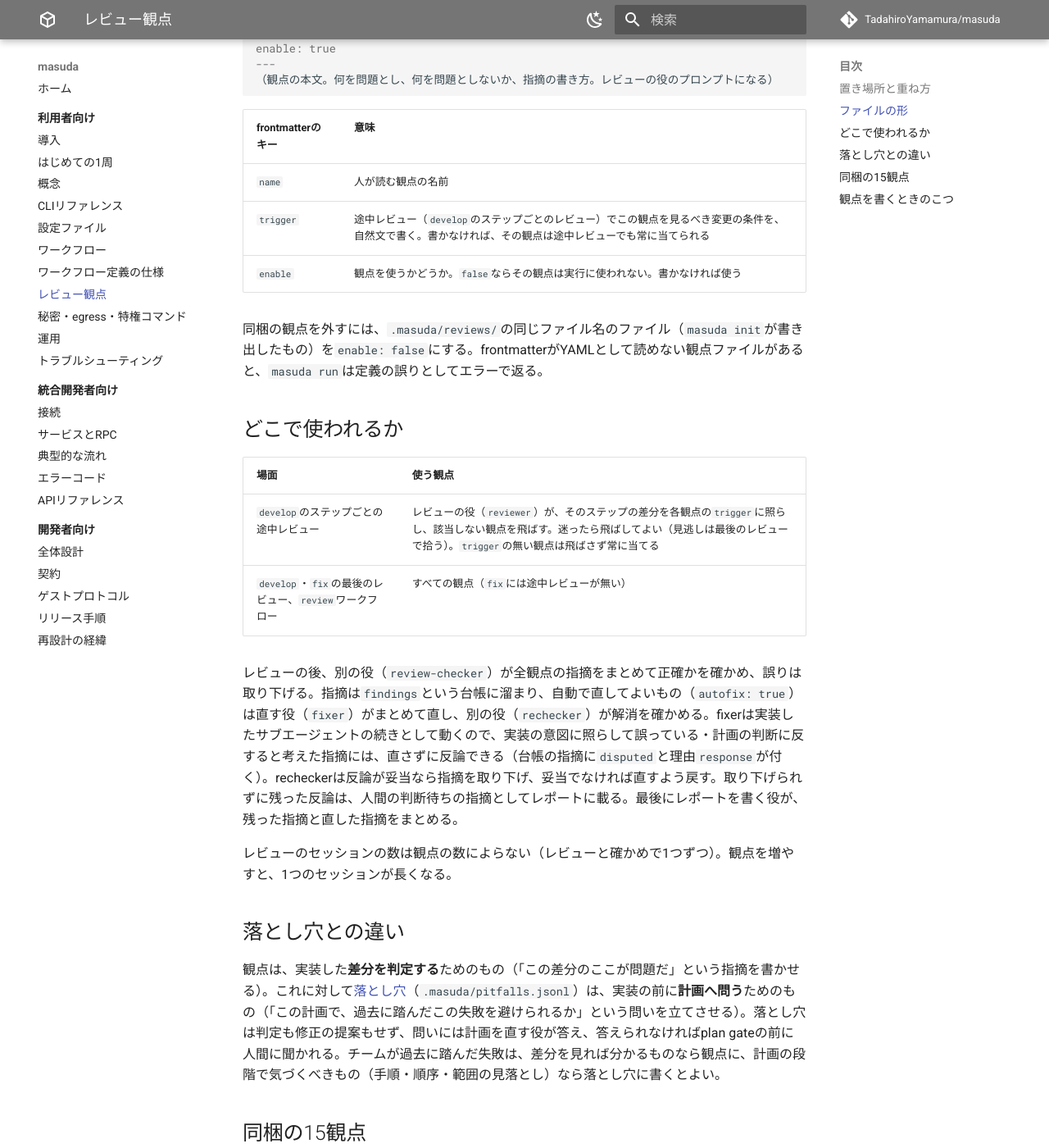
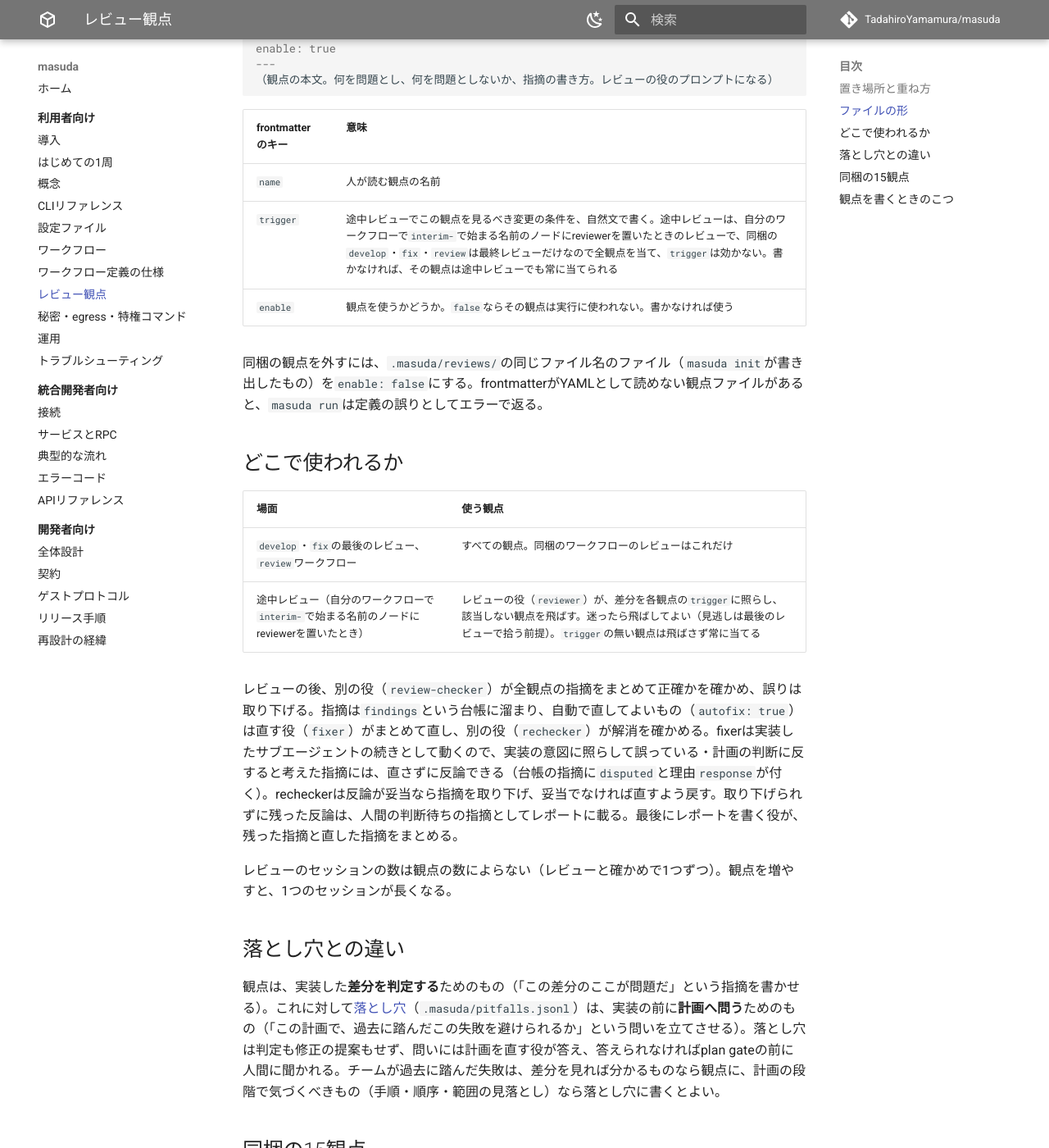
Before and after one commit to TadahiroYamamura/masuda, an MkDocs documentation site: the page built from docs/user/reviews.md, in a window 1280 px wide and 1400 px high, scrolled down 708 px. Shown: the whole window at 82% size. Built offline with MkDocs 1.6.1 and Material for MkDocs 9.7.7, drawn with Linux system fonts in a browser that asks for light colours; comment, search, counter and statistics services are not loaded; the version menu is left out; some of the changed text lies outside the part shown.

Commit message:
docs(user): 観点のtriggerが効くのは自分のワークフローの途中レビューだけと書く
## 意図
engine E14で同梱developから途中レビューが無くなり、同梱のdevelop・fix・reviewは最終レビューで全観点を当てるだけになった。triggerは、自分のワークフローでinterim-で始まる名前のノードにreviewerを置いたときにだけ効く。

Co-Authored-By: Claude Opus 5.5 <noreply@anthropic.com>

```diff
--- a/docs/user/reviews.md
+++ b/docs/user/reviews.md
@@ -24,7 +24,7 @@ enable: true
 | frontmatterのキー | 意味 |
 |---|---|
 | `name` | 人が読む観点の名前 |
-| `trigger` | 途中レビュー（`develop`のステップごとのレビュー）でこの観点を見るべき変更の条件を、自然文で書く。書かなければ、その観点は途中レビューでも常に当てられる |
+| `trigger` | 途中レビューでこの観点を見るべき変更の条件を、自然文で書く。途中レビューは、自分のワークフローで`interim-`で始まる名前のノードにreviewerを置いたときのレビューで、同梱の`develop`・`fix`・`review`は最終レビューだけなので全観点を当て、`trigger`は効かない。書かなければ、その観点は途中レビューでも常に当てられる |
 | `enable` | 観点を使うかどうか。`false`ならその観点は実行に使われない。書かなければ使う |
 
 同梱の観点を外すには、`.masuda/reviews/`の同じファイル名のファイル（`masuda init`が書き出したもの）を`enable: false`にする。frontmatterがYAMLとして読めない観点ファイルがあると、`masuda run`は定義の誤りとしてエラーで返る。
@@ -33,8 +33,8 @@ enable: true
 
 | 場面 | 使う観点 |
 |---|---|
-| `develop`のステップごとの途中レビュー | レビューの役（`reviewer`）が、そのステップの差分を各観点の`trigger`に照らし、該当しない観点を飛ばす。迷ったら飛ばしてよい（見逃しは最後のレビューで拾う）。`trigger`の無い観点は飛ばさず常に当てる |
-| `develop`・`fix`の最後のレビュー、`review`ワークフロー | すべての観点（`fix`には途中レビューが無い） |
+| `develop`・`fix`の最後のレビュー、`review`ワークフロー | すべての観点。同梱のワークフローのレビューはこれだけ |
+| 途中レビュー（自分のワークフローで`interim-`で始まる名前のノードにreviewerを置いたとき） | レビューの役（`reviewer`）が、差分を各観点の`trigger`に照らし、該当しない観点を飛ばす。迷ったら飛ばしてよい（見逃しは最後のレビューで拾う前提）。`trigger`の無い観点は飛ばさず常に当てる |
 
 レビューの後、別の役（`review-checker`）が全観点の指摘をまとめて正確かを確かめ、誤りは取り下げる。指摘は`findings`という台帳に溜まり、自動で直してよいもの（`autofix: true`）は直す役（`fixer`）がまとめて直し、別の役（`rechecker`）が解消を確かめる。fixerは実装したサブエージェントの続きとして動くので、実装の意図に照らして誤っている・計画の判断に反すると考えた指摘には、直さずに反論できる（台帳の指摘に`disputed`と理由`response`が付く）。recheckerは反論が妥当なら指摘を取り下げ、妥当でなければ直すよう戻す。取り下げられずに残った反論は、人間の判断待ちの指摘としてレポートに載る。最後にレポートを書く役が、残った指摘と直した指摘をまとめる。
 
@@ -46,7 +46,7 @@ enable: true
 
 ## 同梱の15観点
 
-| ID | 名前 | `trigger`（途中レビューで当てる条件） |
+| ID | 名前 | `trigger`（途中レビューで当てる条件。同梱のワークフローでは使わない） |
 |---|---|---|
 | `comment-criteria` | コメントの基準 | コードコメントを新規追加・変更する変更 |
 | `comment-history-leakage` | コメントへの修正経緯・レビュー指摘の混入 | コードコメントを新規追加・変更する変更、特にレビュー指摘への対応や既存実装の修正としてコメントを書き換えている場合 |
@@ -57,8 +57,8 @@ enable: true
 | `injection-vulnerability` | インジェクション脆弱性 | SQLクエリの組み立て、シェルコマンドの実行、HTMLレンダリング、ユーザー入力を外部システムに渡す処理を新規追加・変更する変更 |
 | `input-validation-gaps` | 入力バリデーションの漏れ | 外部からの入力（APIリクエストパラメータ・フォーム入力）を受け取り処理するコードを新規追加・変更する変更 |
 | `logging-secrets` | 機密情報のログ出力 | ログ出力処理を新規追加・変更する変更 |
-| `missing-tests-guard-clauses` | ガード処理に対応するテストの漏れ | なし（途中レビューでも常に当てる） |
-| `missing-tests-new-code` | 新規コードへのテスト漏れ | なし（途中レビューでも常に当てる） |
+| `missing-tests-guard-clauses` | ガード処理に対応するテストの漏れ | なし（途中レビューを置いても常に当てる） |
+| `missing-tests-new-code` | 新規コードへのテスト漏れ | なし（途中レビューを置いても常に当てる） |
 | `n-plus-one-query` | N+1 クエリ | ループ内でDBクエリやAPI呼び出しを行うコードを新規追加・変更する変更 |
 | `nil-check-gaps` | nil / null チェックの漏れ | 外部から受け取った値（API応答・DB検索結果・Optional型・マップ/辞書からの取得結果）を扱うコードを新規追加・変更する変更 |
 | `resource-leak` | リソースリーク | ファイル・DB接続・ソケット・ロックなどのリソースをopen/取得する処理を新規追加・変更する変更 |
@@ -66,7 +66,7 @@ enable: true
 
 `comment-criteria`は、実装する役・直す役が書いたコメントの一覧（`comment-manifest`。[ワークフロー](workflows.md)）と差分のコメントを照合する。一覧に無いコメント、一覧の基準が実際には成り立たないコメント、テストのヘルパー関数・テスト内の変数へのコメントは、自動で直してよい指摘（削除）になる。`nolint`は`//nolint:xxx // 理由`の1行にまとめる。同じファイルの全関数に揃えたgodocは問題にしない。実装する役のいない`review`ワークフローでは一覧が空で届くので、照合せずに基準だけで判定する。コメントに経緯（過去の実装・却下した案・指摘への応答）が書き残されていないかは`comment-history-leakage`が見る。
 
-テストの漏れの2観点には`trigger`が無いので、途中レビューでも毎回当てられる。「テストは後のステップで書く」という計画では、途中のステップで指摘されても直せないことがある。
+テストの漏れの2観点には`trigger`が無いので、自分のワークフローに途中レビューを置くと毎回当てられる。「テストは後のステップで書く」という計画では、途中のステップで指摘されても直せないことがある。
 
 ## 観点を書くときのこつ
 
```
